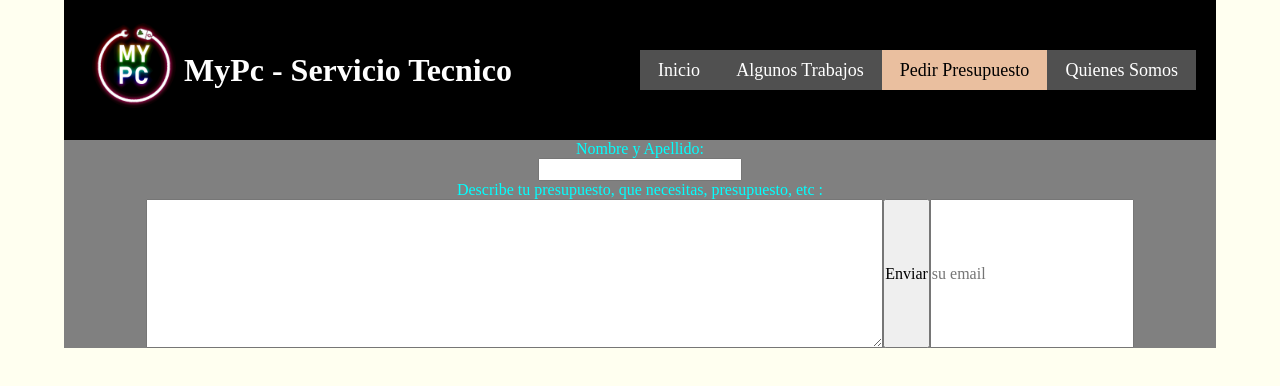
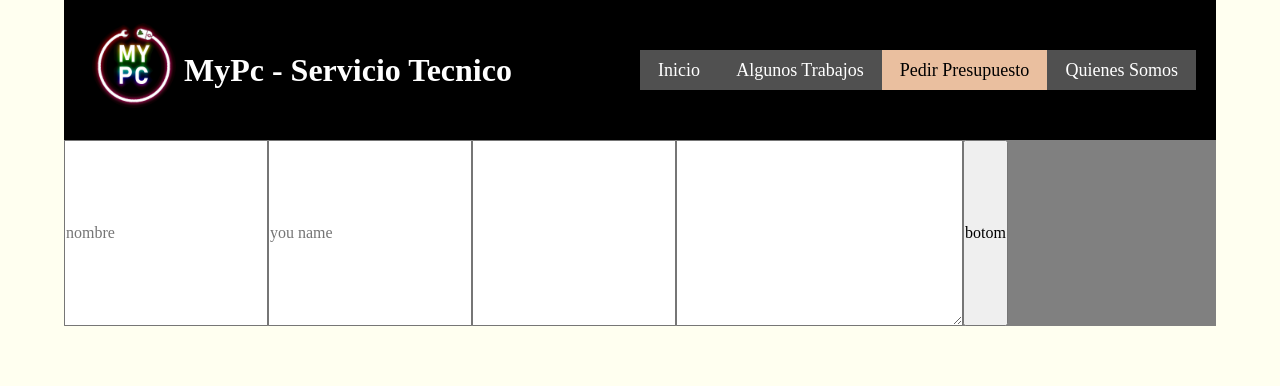
Before and after one commit to SadMachine404/mypcweb, a plain HTML site: page presupuesto.html in a window 1280 px wide. Drawn offline with Linux system fonts and the light colour scheme.

Commit message:
modificando presupuesto.html

```diff
--- a/presupuesto.html
+++ b/presupuesto.html
@@ -28,16 +28,21 @@
 
         <section class="main">
             <article>
-                <form  class="formulario" enctype="text/plain" action="php/presupuesto.php" method="POST">
-                    <label for="nombre">Nombre y Apellido: </label>
-                    <input name="nombre" type="text">
+                <form name="contact-form" class="formulario" enctype="text/plain" action="php/presupuesto.php" method="POST">
+                    <!-- <label for="nombre">Nombre y Apellido: </label>
+                    <input name="nombre" type="text"> -->
                     <!-- <label for="telefono">Celular: </label> -->
                     <!-- <input type="number"> -->
-                    <label for="presupuesto">Describe tu presupuesto, que necesitas, presupuesto, etc
+                    <!-- <label for="presupuesto">Describe tu presupuesto, que necesitas, presupuesto, etc
                         : </label>
                     <textarea name="mensaje" id="" cols="80" rows="8"></textarea>
                     <button type="submit">Enviar</button>
-                    <input type="email" name="email" placeholder="su email">
+                    <input type="email" name="email" placeholder="su email"> -->
+                        <input type="text" name="nombre " placeholder="nombre">
+                        <input name="mensaje" placeholder="you name">
+                        <input type="email" name="email" >
+                        <textarea name="mensaje"  cols="30" rows="10"></textarea>
+                        <button type="submit">botom</button>
 
                 </form>
             </article>
```
